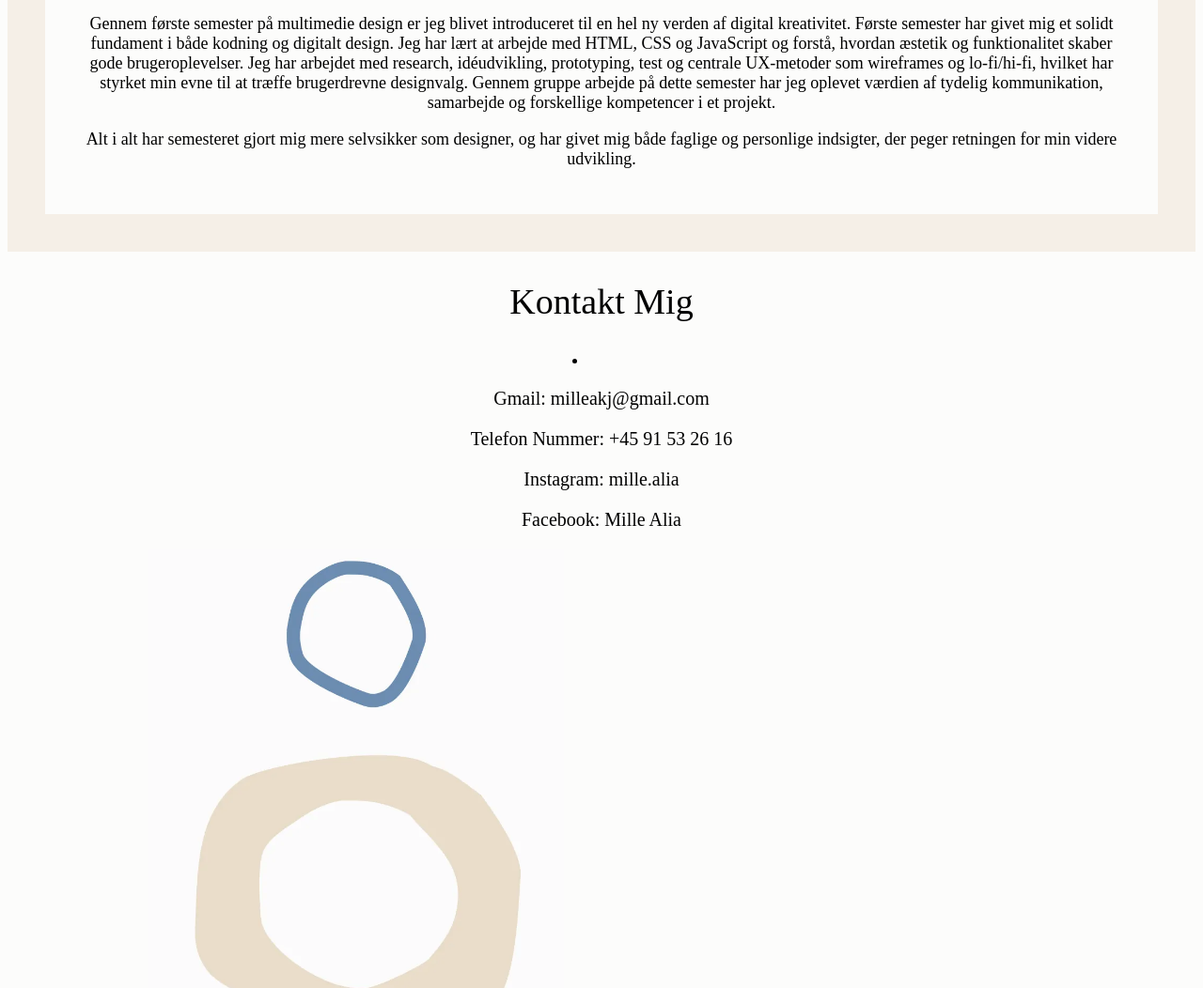
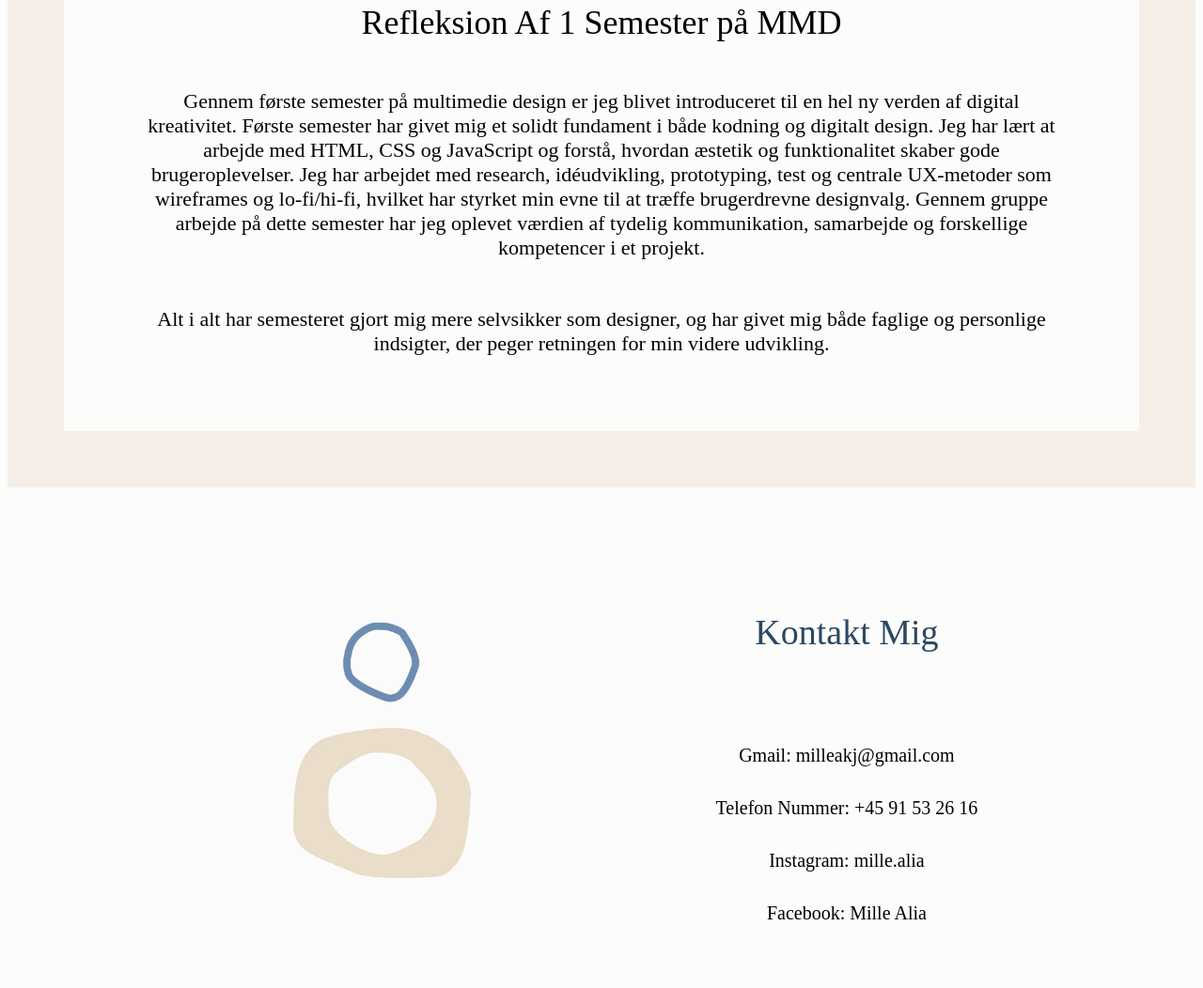
Before and after one commit to milleakj/Semester-1-eksammen, a plain HTML site: page omgmig.html in a window 1280 px wide. Shown: the part 1280-2332 px from the top of the page at 94% size. Drawn offline with Linux system fonts and the light colour scheme; a web font is replaced by a local one.

Commit message:
om mig third commit

```diff
--- a/css/ommig.css
+++ b/css/ommig.css
@@ -77,6 +77,7 @@ p {
 @media (min-width: 768px) {
   .ommig_title img {
     width: 40%;
+    margin-left: 30%;
   }
 
   .ommig_grid1-1 {
@@ -88,12 +89,14 @@ p {
     margin: 60px auto;
     padding: 40px 20px;
     background-color: #fcfcfb;
-  } /* Text styling */
+  }
+
   .ommig_tekst p {
-    font-size: 20px;
+    font-size: 22px;
     line-height: 1.8;
     margin-bottom: 20px;
-  } /* Image styling */
+  }
+
   .ommig_selvportrat img {
     width: 100%;
     max-width: 500px;
@@ -101,4 +104,64 @@ p {
     display: block;
     object-fit: cover;
   }
+
+  .reflection {
+    padding: 60px;
+  }
+
+  .reflection h2 {
+    font-size: 36px;
+  }
+  .reflection p {
+    font-size: 22px;
+    margin: 50px;
+  }
+
+  .kontakt_mig_container {
+    max-width: 1100px;
+    margin: 60px auto;
+    padding: 40px 20px;
+    display: grid;
+    grid-template-columns: 1fr 1.2fr; /* left image, right text */
+    align-items: center;
+    gap: 40px;
+  }
+
+  .kontakt_mig_img {
+    grid-column: 1;
+    grid-row: 1 / 3; /* spans title + info */
+    display: flex;
+    justify-content: center;
+    align-items: center;
+  }
+  .kontakt_mig_img img {
+    width: 50%;
+    max-width: 400px;
+    height: auto;
+    display: block;
+  }
+  .kontakt_mig_title {
+    grid-column: 2;
+    text-align: center;
+  }
+  .kontakt_mig_title h2 {
+    font-size: 38px;
+    color: #2b4862;
+  }
+  .kontakt_oplysninger {
+    grid-column: 2;
+    text-align: center;
+    color: black;
+    font-size: 24px;
+    line-height: 1.8;
+  }
+
+  .kontakt_oplysninger li {
+    list-style: none;
+  }
+
+  .kontakt_oplysninger a {
+    color: black;
+    text-decoration: none;
+  }
 }
--- a/omgmig.html
+++ b/omgmig.html
@@ -103,7 +103,6 @@
         </div>
       </div>
       <div class="kontakt_mig_container">
-
         <div class="kontakt_mig_title">
           <h2>Kontakt Mig</h2>
         </div>
@@ -125,12 +124,13 @@
               Facebook:
               <a
                 href="https://www.facebook.com/profile.php?id=100072149943776&locale=da_DK"
+                target="_blank"
                 >Mille Alia</a
               >
             </ul>
           </li>
         </div>
-         <div class="kontakt_mig_img">
+        <div class="kontakt_mig_img">
           <img src="img/projekter img_result.webp" alt="" />
         </div>
       </div>
```
